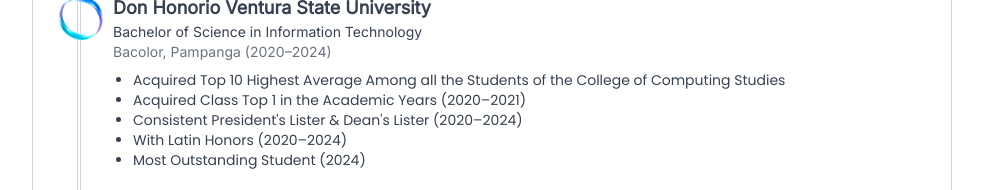
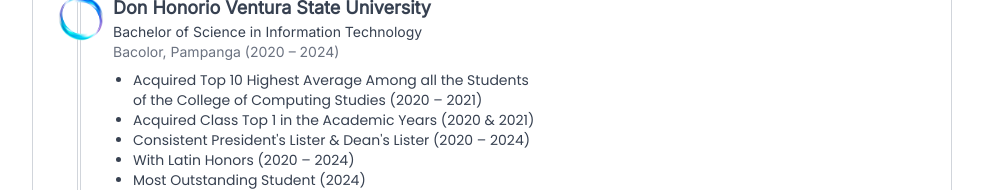
Before and after one commit to VinceRamirez1998/VinceRamirez, a Next.js app: page / in a window 1280 px wide. Both pictures are taken after a click on the button "Education". Shown: the part 610-800 px from the top of the page, without its empty margins (148-1131 px from the left). Built offline with nearby package versions, Linux system fonts and the light colour scheme; a web font is replaced by a local one.

Commit message:
Education Tablist Fixed

```diff
--- a/components/tablist.tsx
+++ b/components/tablist.tsx
@@ -117,12 +117,12 @@
                 <div className="flex-1 ml-16">
                   <h3 className="text-lg font-medium font-semibold">Don Honorio Ventura State University</h3>
                   <p className="text-sm">Bachelor of Science in Information Technology</p>
-                  <p className="text-gray-500 text-sm">Bacolor, Pampanga (2020&ndash;2024)</p>
+                  <p className="text-gray-500 text-sm">Bacolor, Pampanga (2020 &ndash; 2024)</p>
                   <ul className="list-disc pl-5 mt-2 font-sans text-sm">
-                    <li>Acquired Top 10 Highest Average Among all the Students of the College of Computing Studies</li>
-                    <li>Acquired Class Top 1 in the Academic Years (2020&ndash;2021)</li> {/* Corrected dash */}
-                    <li>Consistent President&apos;s Lister &amp; Dean&apos;s Lister (2020&ndash;2024)</li> {/* Fixed apostrophes */}
-                    <li>With Latin Honors (2020&ndash;2024)</li>
+                    <li>Acquired Top 10 Highest Average Among all the Students  <br /> of the College of Computing Studies (2020 &ndash; 2021)</li>
+                    <li>Acquired Class Top 1 in the Academic Years  (2020 & 2021)</li> {/* Corrected dash */}
+                    <li>Consistent President&apos;s Lister &amp; Dean&apos;s Lister (2020 &ndash; 2024)</li> {/* Fixed apostrophes */}
+                    <li>With Latin Honors (2020 &ndash; 2024)</li>
                     <li>Most Outstanding Student (2024)</li>
                   </ul>
                  </div>
@@ -135,15 +135,12 @@
                   <img src="/images/logo.png" alt="Logo" className="w-full h-full object-contain" />
                 </div>
                 <div className="flex-1 ml-16">
-                  <h3 className="text-lg font-medium font-semibold">Freelance Web Developer</h3>
-                  <p className="text-sm">Full Stack Web Developer - DMS: Laravel, PHP, Tailwind</p>
-                  <p className="text-gray-500 text-sm">Clark, Pampanga | March 2022 - May 2024</p>
+                  <h3 className="text-lg font-medium font-semibold">Certification</h3>
+                  <p className="text-sm">Udemy</p>
+                  <p className="text-gray-500 text-sm">2024</p>
                   <ul className="list-disc pl-5 mt-2 font-sans text-sm">
-                    <li>Developed dynamic web applications using Laravel, PHP, and Tailwind CSS, ensuring robust functionality and responsive design.</li>
-                    <li>Designed and implemented a Document Management System (DMS) to streamline document storage, retrieval, and management for clients.</li>
-                    <li>Integrated third-party APIs to enhance application features and functionality, improving overall user experience.</li>
-                    <li>Employed agile methodologies to efficiently manage project timelines and deliverables, ensuring client satisfaction and project success.</li>
-                    <li>Collaborated closely with clients to analyze business requirements, propose technical solutions, and implement tailored web solutions that meet specific needs and objectives.</li>
+                    <li>Search Engine Optimization</li>
+                    <li>Vanilla PHP</li>
                   </ul>
                 </div>
               </div>
```
